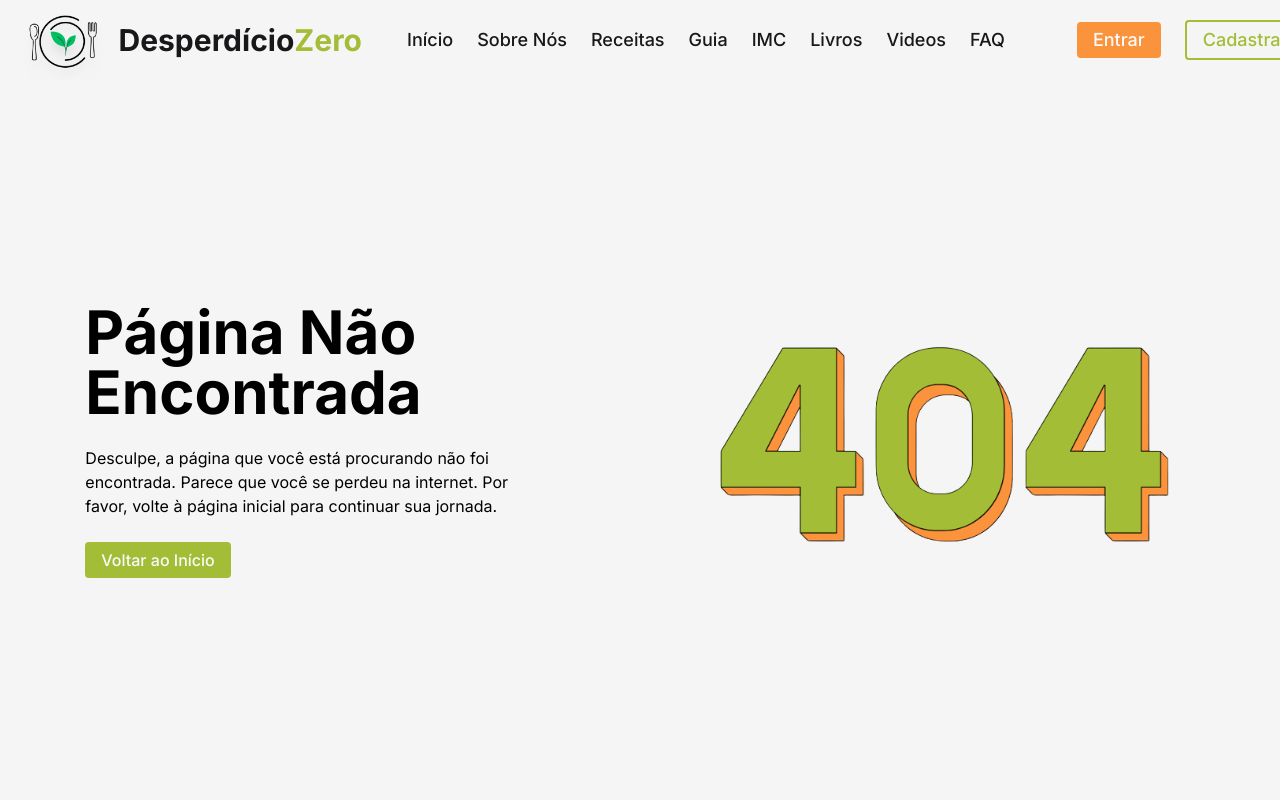
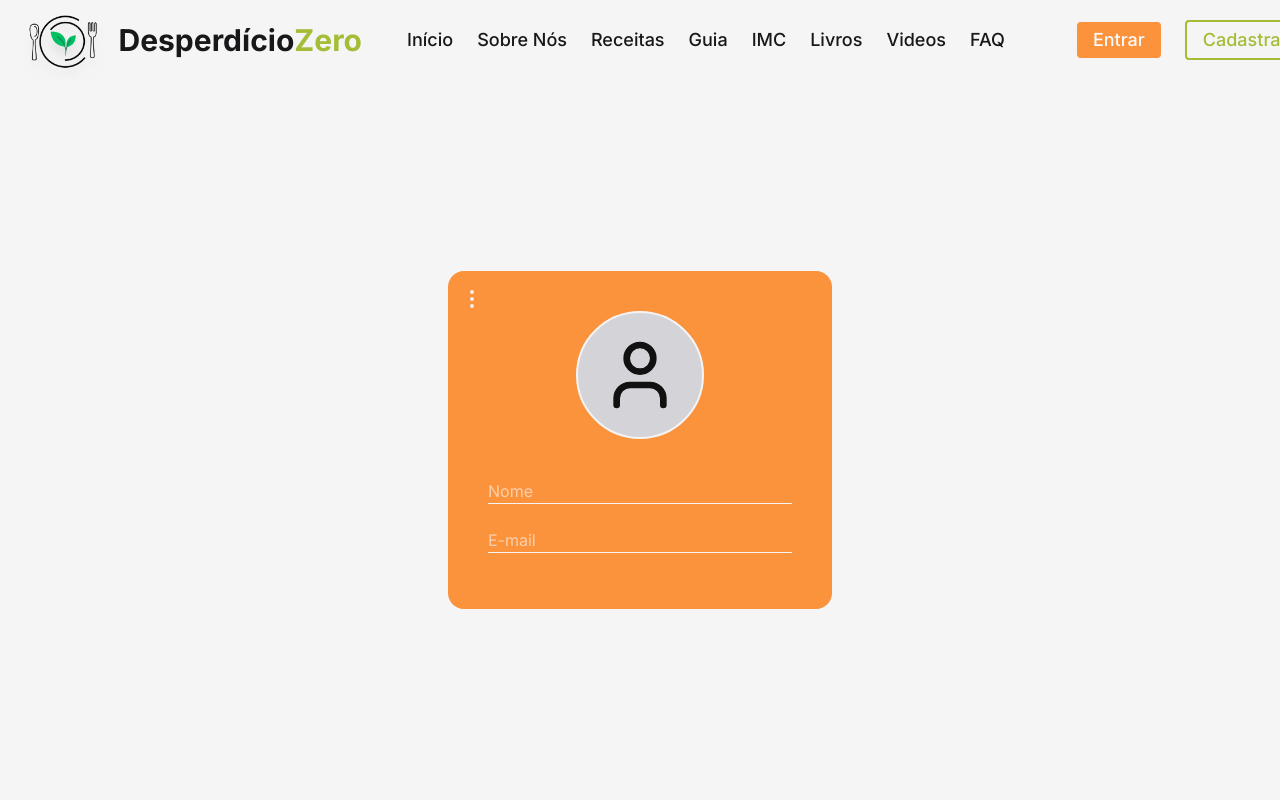
Before and after one commit to Lzinnxl007/TCC, a Next.js app: page /perfil in a window 1280 px wide. Before the commit this address had no page. Shown: the top 800 px of the page. Built offline with nearby package versions, Linux system fonts and the light colour scheme.

Commit message:
feat: add profile page

```diff
--- a/src/app/guia/page.jsx
+++ b/src/app/guia/page.jsx
@@ -11,7 +11,6 @@ import { getLocationFromIP } from '@/utils/guia/GetLocation'
 export default async function Guia() {
 
   const { lat, lng } = await getLocationFromIP()
-  console.log(lat, lng)
 
   const radius = 4000
   const type = 'store, marketplace, establishment'
@@ -46,8 +45,8 @@ export default async function Guia() {
         <section className="min-h-screen dark:bg-zinc-900">
             <Header/>
             <Hero/>
-            <div className="bg-[var(--light-grey)] w-full h-auto text-zinc-900 mt-20">
-              <div className="w-full min-h-screen translate-y-20 px-12 md:px-2 pb-40">
+            <div className="bg-[var(--light-grey)] w-full h-auto text-zinc-900">
+              <div className="w-full min-h-screen pt-20 px-12 md:px-2">
                 <h1 className="text-center font-bold text-4xl px-10">
                   Escolhendo Produtos Locais e Orgânicos
                 </h1>
--- /dev/null
+++ b/src/app/perfil/page.jsx
@@ -0,0 +1,13 @@
+import Header from "@/components/Default/Header"
+import Loading from "@/components/Default/Loading"
+import Profile from "@/components/account/Profile"
+
+export default function Perfil() {
+    return (
+        <section className="w-screen h-screen bg-[var(--light-grey)] dark:bg-zinc-900">
+            <Loading/>
+            <Header/>
+            <Profile/>
+        </section>
+    )
+}
--- a/src/components/Dashboard/Hero.jsx
+++ b/src/components/Dashboard/Hero.jsx
@@ -1,8 +1,8 @@
 
 export default function Hero() {
     return (
-        <section className="w-screen h-[90vh] mb-14">
-            <div className="bg-[url(/dashboard-hero-image.jpg)] bg-cover bg-no-repeat opacity-60 bg-center w-full h-full absolute z-0"/>
+        <section className="w-screen h-screen">
+            <div className="bg-[url(/dashboard-hero-image.jpg)] bg-cover bg-no-repeat opacity-60 bg-center w-full h-screen absolute z-0"/>
             <div className="w-full h-full flex justify-center items-center opacity-100 z-30">
                 <div className="text-center z-30">
                     <h1 className="text-8xl lg:text-7xl md:text-6xl font-bold mx-auto text-zinc-50">
--- a/src/components/Default/Header.jsx
+++ b/src/components/Default/Header.jsx
@@ -5,7 +5,7 @@ import { useState, useEffect } from 'react'
 import Logo from "./Logo"
 import AuthButton from './AuthButton'
 import LogOutButton from '../account/LogOutButton'
-import Profile from '../account/Profile'
+import Profile from '../account/AccountButton'
 import Cookies from "js-cookie"
 export default function Header() {
 
@@ -31,17 +31,12 @@ export default function Header() {
     }, [])
 
 
-    const logout = () => {
-        Cookies.remove('token')
-        Cookies.remove('user')
-        window.location.reload()
-    }
 
 
     return (
         <header className="h-[10vh] bg-[var(--light-grey)] text-zinc-50
          dark:bg-zinc-900 dark:text-zinc-50 overflow-hidden">
-            <nav className="w-full h-full flex items-center justify-around z-20 py-4">
+            <nav className="w-full h-full flex items-center justify-around z-20 py-6">
             <a href="/">
                 <div className="flex items-center gap-4 md:gap-2">
                         {!isDark ? (
@@ -94,12 +89,6 @@ export default function Header() {
                             destiny="/signup"/>
                         </li>
                     )}
-                    {Cookies.get('token') && (
-                        <button onClick={logout}
-                        className="translate-x-32 md:translate-x-0">
-                            <LogOutButton/>
-                        </button>
-                    )}
                 </ul>
                 {token && (
                     <Profile/>
--- a/src/components/Initial/Modal.jsx
+++ b/src/components/Initial/Modal.jsx
@@ -46,7 +46,7 @@ export default function Modal() {
             <div className="text-zinc-900 w-[60%] px-4 my-auto md:py-6">
                 <h1 className="text-3xl lg:text-2xl md:text-xl font-bold text-center mb-4">Desperdício Zero</h1>
                 <h2 className="text-xl lg:text-lg md:text-sm font-semibold text-center mt-2">
-                    Quer receber novidades do nosso projeto?
+                    Deseja receber novidades do nosso projeto?
                 </h2>
                 <form onSubmit={e => handleSubmit(e)}
                 className="flex flex-col items-center gap-2 mt-6 w-full mx-auto px-2 lg:px-4">
@@ -54,16 +54,16 @@ export default function Modal() {
                     <input onChange={e => handleName(e)}
                     type="text"
                     value={name}
-                    placeholder="Name"
-                    className="rounded-[20px] px-4 py-1.5 lg:py-1 md:py-0.5 md:text-sm outline-none border-zinc-300 border-[1px] bg-zinc-50 text-zinc-900 w-full"/>
+                    placeholder="Nome"
+                    className="rounded-[20px] px-4 py-1.5 lg:py-1 md:py-0.5 md:text-sm outline-none border-zinc-400 border-[1px] bg-zinc-50 text-zinc-900 w-full"/>
 
                     <input onChange={e => handleEmail(e)}
                     type="email"
                     value={email}
                     placeholder="E-mail"
-                    className="rounded-[20px] px-4 py-1.5 lg:py-1 md:py-0.5 md:text-sm outline-none border-zinc-300 border-[1px] bg-zinc-50 text-zinc-900 w-full"/>
+                    className="rounded-[20px] px-4 py-1.5 lg:py-1 md:py-0.5 md:text-sm outline-none border-zinc-400 border-[1px] bg-zinc-50 text-zinc-900 w-full"/>
 
-                    <button className="px-4 py-1.5 lg:py-1 md:py-0.5 md:text-sm rounded-[20px] bg-[var(--green)] w-full font-semibold hover:opacity-90 transition">
+                    <button className="px-4 py-1.5 lg:py-1 md:py-0.5 md:text-sm rounded-[20px] bg-[var(--green)] w-full font-semibold hover:opacity-90 transition text-zinc-50">
                         Continuar
                     </button>
                 </form>
--- /dev/null
+++ b/src/components/account/AccountButton.jsx
@@ -0,0 +1,31 @@
+import { User } from "lucide-react"
+import Cookies from "js-cookie"
+import Image from "next/image"
+import Link from "next/link"
+export default function AccountButton() {
+
+    const user = Cookies.get('user') && JSON.parse(Cookies.get('user'))
+
+    return (
+        <Link href="/perfil">
+            <button
+            className="w-14 h-14 md:w-12 md:h-12 cursor-pointer rounded-full flex items-center justify-center border-solid
+            border-[3px] border-orange-400 overflow-hidden bg-zinc-200">
+                {user?.photo ? (
+                    <Image src={user?.photo}
+                    layout="responsive"
+                    width={100}
+                    height={100}/>
+                ) : (
+                    <User color="#111" size={36}/>
+                )}
+            </button>
+        </Link>
+    )
+}
+/*{JSON.parse(Cookies.get('user')).photo ? (
+                    <img src={JSON.parse(Cookies.get('user')).photo} alt="profile-image"
+                    className="w-full h-full object-center object-cover"/>
+                ) : (
+                    <User size={32} color="#111"/>
+                )} */
--- a/src/components/account/LogOutButton.jsx
+++ b/src/components/account/LogOutButton.jsx
@@ -1,11 +1,34 @@
+'use client'
+
+import { LogOut, MoreVertical } from "lucide-react"
+import { useState } from "react"
+import Cookies from "js-cookie"
+export default function LogOutButton() {
+
+    const [showLogOut, setShowLogOut] = useState(false)
+
+    const logOut = () => {
+        Cookies.remove('token')
+        Cookies.remove('user')
+        window.history.back()
+    }
+
+    const handleShowLogOut = () => {
+        setShowLogOut(!showLogOut)
+    }
 
 
-import { LogOut } from "lucide-react"
-export default function LogOutButton() {
     return (
-        <button className="flex items-center gap-2 mr-6">
-            <p>Sair</p>
-            <LogOut/>
+        <button onClick={handleShowLogOut}
+         className="relative">
+            {showLogOut && (
+                <button onClick={logOut}
+                className="flex items-center gap-2 text-zinc-900 px-4 py-1.5 rounded bg-zinc-100 absolute translate-y-10">
+                    <LogOut/>
+                    <p>Sair</p>
+                </button>
+            )}
+            <MoreVertical color="#eee"/>
         </button>
     )
 }
--- a/src/components/account/Profile.jsx
+++ b/src/components/account/Profile.jsx
@@ -1,40 +1,57 @@
 'use client'
 
+import Cookies from "js-cookie"
 import { User } from "lucide-react"
-import Cookies from "js-cookie"
+import { useState } from "react"
 import SetProfileImage from "./SetProfileImage"
-import { useState } from "react"
+import Image from "next/image"
+import LogOutButton from "./LogOutButton"
 export default function Profile() {
 
-    const [selectImageShow, setSelectImageShow] = useState(false)
-    const [imageUrl, setImageUrl] = useState('')
+    const user = Cookies.get('user') && JSON.parse(Cookies.get('user'))
+
+    const [showSelectImage, setShowSelectImage] = useState(false)
+
+    const openSelectImage = () => {
+        setShowSelectImage(true)
+    }
 
     const closeSelectImage = () => {
-        setSelectImageShow(false)
-    }
-
-    const openSelectImage = () => {
-        setSelectImageShow(true)
+        setShowSelectImage(false)
     }
 
     return (
-        <div className="flex items-center gap-6">
+        <div className="w-full max-w-sm rounded-2xl absolute top-[55%] left-1/2 -translate-y-1/2 -translate-x-1/2 bg-orange-400 pb-4">
+            <div className="absolute top-4 left-3">
+                <LogOutButton/>
+            </div>
+            {showSelectImage && (
+                <SetProfileImage
+                closeSelectImage={closeSelectImage}
+                show={showSelectImage}/>
+            )}
             <button onClick={openSelectImage}
-            className="w-14 h-14 md:w-12 md:h-12 cursor-pointer rounded-full flex items-center justify-center border-solid
-            border-[3px] border-orange-400 overflow-hidden bg-zinc-200">
-                {JSON.parse(Cookies.get('user')).photo ? (
-                    <img src={JSON.parse(Cookies.get('user')).photo} alt="profile-image"
-                    className="w-full h-full object-center object-cover"/>
+             className="w-1/3 aspect-square rounded-full mx-auto border-zinc-100 borde-solid border-[2px] flex items-center justify-center mt-10 bg-zinc-300 overflow-hidden">
+            {user?.photo ? (
+                    <Image src={user.photo}
+                    layout="responsive"
+                    width={100}
+                    height={100}/>
                 ) : (
-                    <User size={32} color="#111"/>
+                    <User color="#111" size={80}/>
                 )}
             </button>
+            <div className="text-zinc-50 px-10 mx-auto w-full mt-10 pb-10 space-y-6">
+               <div className="border-solid border-zinc-100 border-b-[1px]">
+                    <span className="opacity-60">Nome</span>
+                    <p>{user?.name}</p>
+               </div>
 
-            {selectImageShow && (
-                <SetProfileImage
-                closeSelectImage={closeSelectImage}
-                show={selectImageShow}/>
-            )}
+                <div className="border-solid border-zinc-100 border-b-[1px]">
+                    <span className="opacity-60">E-mail</span>
+                    <p>{user?.email}</p>
+                </div>
+            </div>
         </div>
     )
 }
```
